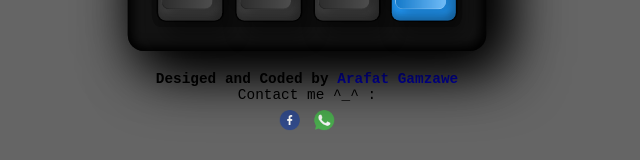
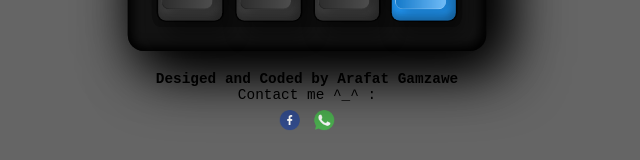
Before and after one commit to ArafatQz/musical-invention-calculator, a React (Create React App) app: page / in a window 1280 px wide. Shown: the part 574-734 px from the top of the page, without its empty margins (333-973 px from the left). Built offline with nearby package versions, Linux system fonts and the light colour scheme.

Commit message:
Update App.css

```diff
--- a/src/App.css
+++ b/src/App.css
@@ -53,7 +53,9 @@
 }
 .me{
   font-size: larg;
+  color: darkgary;
 }
 a{
   text-decoration: none;
+  color: black;
 }
```
